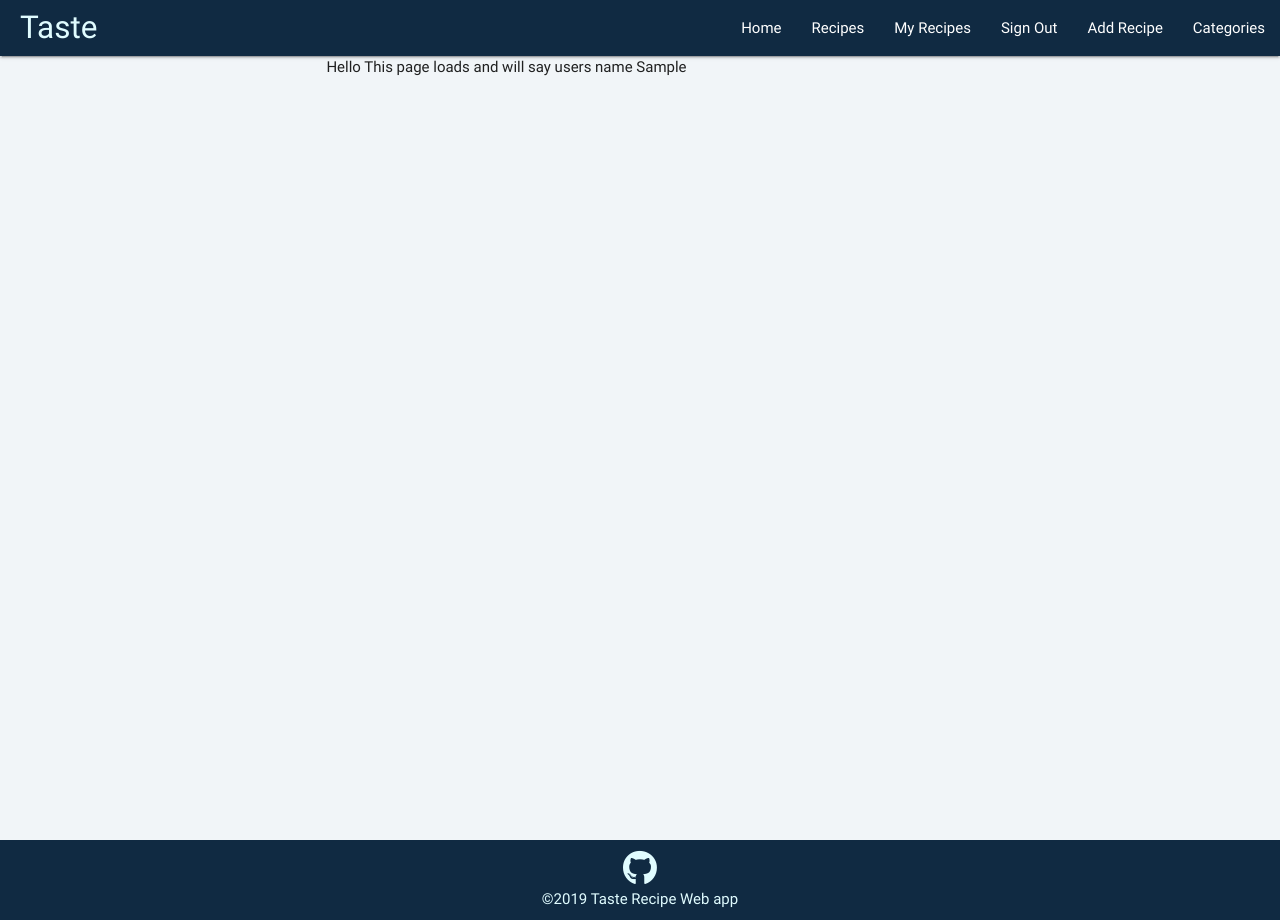
After one commit to CaseyScott/taste-recipe, a Flask app: a page that uses templates/base.html in a window 1280 px wide. The commit adds this page. Run offline with Flask 2, Linux system fonts and the light colour scheme; the visitor is signed in with stand-in values (Sample User, id 1); a database or web service that is not in the repository returns one stand-in record (values such as "Sample title"); some libraries are stand-ins or nearby versions.

Commit message:
signed in users recipes page added

```diff
--- a/app.py
+++ b/app.py
@@ -1,12 +1,12 @@
 import os
 import pymongo
-from flask import Flask, render_template, redirect, request, url_for,session, json
+from flask import Flask, render_template, redirect, request, url_for,session, json, flash
 from flask_pymongo import PyMongo
 from bson.objectid import ObjectId
-from flask_login import login_user
-from app.home import home
-from app import mongo, bcrypt, login_manager
-from app.home.user_loging_manager import User
+#from flask_login import login_user
+#from app.home import home
+#from app import mongo, bcrypt, login_manager
+#from app.home.user_loging_manager import User
 
 app = Flask(__name__)
 
@@ -25,60 +25,100 @@ else:
 
 mongo = PyMongo(app)
 
-
+"""
 @login_manager.user_loader
 def load_user(email):
     users = mongo.db.users.find_one({'email': email})
     if not users:
         return None
-    return User(users['email'])
+    return User(users['email'])"""
 
 @app.route('/')
-@cross_origin()
 def home():
     return render_template('home.html')
 
 
 
 #-----------------------------------------------Registion Form
-@home.route('/register', methods=['GET', 'POST'])
+@app.route('/register', methods=['POST'])
 def register():
-    if request.method == 'POST':
-        email = request.form['inputEmail']
-        password = request.form['inputPassword']
-        if mongo.db.users.find_one({'email': email}):
-            return redirect(url_for('home.sign'))
-        else:
-            mongo.db.users.insert({'email': email, 'password': bcrypt.generate_password_hash(password), 'authenticated': False})
-            return redirect(url_for('home.sign'))
-    return render_template('home/register.html')
+    requested_username = request.form.get("register_username")
+    new_password = request.form.get("register_password")
+    comfirm_password = request.form.get("comfirm_password")
+
+    if comfirm_password == new_password:
+        try:
+            existing_user = mongo.db.user_details.find_one(
+                {'username': requested_username}, {"username"})
+
+            if existing_user is None:
+
+                mongo.db.user_details.insert_one(registration_form())
+                session['user'] = requested_username
+                return redirect(
+                    url_for(
+                        'my_recipes',
+                        username=requested_username))
+
+            else:
+                return redirect(request.referrer)
+
+        except BaseException:
+            return redirect(request.referrer)
+
+    else:
+        return redirect(request.referrer)
+
+
+def registration_form():
+    data = {
+        "first_name": request.form.get('register_first_name'),
+        "last_name": request.form.get('register_last_name'),
+        "username": request.form.get('register_username'),
+        "email": request.form.get('register_email'),
+        "password": request.form.get('register_password'),
+    }
+    return data
 #-----------------------------------------------Registion Form
 
-#-------------------------------------------------------Log In Form
-@home.route('/sign', methods=['POST', 'GET'])
-def sign():
-    if request.method == 'POST':
-        email = request.form['inputEmail']
-        password = request.form['inputPassword']
-        user = mongo.db.users.find_one({'email': email})
-        if user:
-            if User.validate_login(user['password'], password):
-                user_obj = User(email)
-                login_user(user_obj)
-                return redirect(url_for('user.profile'))
-            else:
-                print('Incorrect Credentials')
+#---------------------------------------------------Sign In Form
+@app.route('/signin', methods=['POST'])
+def signin():
+
+    username = request.form.get('signin_username')
+    password = request.form.get('signin_password')
+
+    try:
+        user_doc_username = mongo.db.user_details.find_one(
+            {'username': username}, {'username'})
+        user_doc_password = mongo.db.user_details.find_one(
+            {'username': username}, {'password'})
+
+        stored_username = find_value(user_doc_username)
+        stored_password = find_value(user_doc_password)
+        if password == stored_password and username == stored_username:
+            if 'flash-message' in session:
+                session.pop('flash-message')
+            session['user'] = username
+            return redirect(url_for('my_recipes', username=username))
+
         else:
-            return redirect(url_for('home.register'))
-    return render_template('home/sign.html')
-#-------------------------------------------------------Log In Form
+            session['flash-message'] = 1
+            flash("Incorrect username or password")
+            return redirect(url_for('home'))
 
-#------------------------------------------Log Out
-@app.route('/logout')
-def logout():
+    except BaseException:
+        session['flash-message'] = 1
+        flash("Incorrect username or password")
+        return redirect(url_for('home'))
+#---------------------------------------Sign In Form
+
+#-------------------------------------Sign Out
+@app.route('/signout')
+def signout():
     session.pop('user')
     return redirect(url_for('index'))
-#-------------------------------------------------Log Out
+#---------------------------------------Sign Out
 
 #--------------------------------------------User session functions
 def find_value(variable):
@@ -112,6 +152,21 @@ def current_usernames():
 #--------------------------------------User session functions
 
 #--------------------------------------------------Recipes CRUD functionality
+@app.route("/recipes")
+def recipes():
+    usernames = current_usernames()
+    recipes = mongo.db.recipe.find()
+
+    pop_flask_message()
+
+    return render_template(
+        'recipes.html',
+        recipes=all_recipes,
+        cuisine_json=cuisine_json,
+        allergens_json=allergens_json,
+        usernames=usernames)
+
+
 @app.route('/get_recipes')
 def get_recipes():
     return render_template('recipes.html', recipes=mongo.db.recipes.find())
@@ -233,7 +288,7 @@ with open("data/allergen_category.json", "r") as file:
 #-------------------------------------------------My Recipes
 @app.route('/my_recipes/<username>')
 def my_recipes(username):
-    pop_flask_message() # FUNCTION 3
+    pop_flask_message()
     if session['user'] == username:
         user = mongo.db.user_details.find_one({"username": username})
         user_recipes = mongo.db.recipe.find({"username": session['user']})
--- a/templates/base.html
+++ b/templates/base.html
@@ -21,31 +21,31 @@
 
     <header class="container-fluid">
 
-<!--REGISTRATION FORM-->
+<!--register page-->
     <div class="register-signin-page register-page">
             <div id="inner-register-page" class="inner-register-page">
                 <h2>Registration</h2>
 
-                <form name="registrationform"  action="{{url_for('users/register')}}"  method='POST'>
+                <form name="registrationform"  action="{{url_for('register')}}"  method='POST'>
 
                     <div class="col-xs-12">
-                        <label class="inline hidden-xs" for="username">User Name:</label>
-                        <input class="inline" type="text" id="username" name="username" placeholder="User Name" required/>
+                        <label class="inline hidden-xs" for="register_username">User Name:</label>
+                        <input class="inline" type="text" id="register_username" name="register_username" placeholder="User Name" required/>
                     </div>
 
                     <div class="col-xs-12">
-                        <label class="inline hidden-xs" for="first_name">First Name:</label>
-                        <input class="inline" type="text" id="first_name" name="first_name" placeholder="User Name" required/>
+                        <label class="inline hidden-xs" for="register_first_name">First Name:</label>
+                        <input class="inline" type="text" id="register_first_name" name="register_first_name" placeholder="register_first_name" required/>
                     </div>
 
                     <div class="col-xs-12">
-                        <label class="inline hidden-xs" for="last_name">Last Name:</label>
-                        <input class="inline" type="text" id="last_name" name="last_name" placeholder="User Name" required/>
+                        <label class="inline hidden-xs" for="register_last_name">Last Name:</label>
+                        <input class="inline" type="text" id="register_last_name" name="register_last_name" placeholder="register_last_name" required/>
                     </div>
 
                     <div class="col-xs-12">
-                        <label class="inline hidden-xs" for="email">email:</label>
-                        <input class="inline" type="email" id="email" name="email" placeholder="User Name" required/>
+                        <label class="inline hidden-xs" for="register_email">email:</label>
+                        <input class="inline" type="email" id="register_email" name="email" placeholder="register_email" required/>
                     </div>
 
                     <div class="col-xs-12">
@@ -64,7 +64,7 @@
             </div>
         </div>
 
-<!--SIGN IN PAGE-->
+<!--Sign in page-->
         <div class="register-signin-page signin-page" {% if 'flash-message' in session %}style="display:block;" {% endif %}>
                 <div class="inner-signin-page">
                     <h2>Sign In</h2>
@@ -81,7 +81,7 @@
                             <input class="inline" type="text" id="signin_username" name="signin_username" placeholder="User Name" required/>
                         </div>
                         <div class="col-xs-12">
-                            <input class="inline" type="password" id="signin-password" name="signin_password" placeholder="Password" required/>
+                            <input class="inline" type="signin_password" id="signin_password" name="signin_password" placeholder="Password" required/>
                         </div>
 
                         <input class="inline" type="submit" value="Submit" />
@@ -103,10 +103,10 @@
                     <li><a href="{{url_for('get_recipes')}}">Recipes</a></li>
                     {% if 'user' in session %}
                     <li><a href="{{url_for('my_recipes', username = session['user'])}}">My Recipes</a></li>
-                    <li><a href="{{url_for('logout')}}">Log Out</a></li>
+                    <li><a href="{{url_for('signout')}}">Sign Out</a></li>
                     {% else %}
-                    <li><a href="{{url_for('users/register')}}">Register</a></li>
-                    <li><a href="{{url_for('users/login')}}">Log In</a></li>
+                    <li><a href="{{url_for('register')}}">Register</a></li>
+                    <li><a href="{{url_for('signin')}}">Sign In</a></li>
                     {% endif %}
                     <li><a href="{{url_for('add_recipe')}}">Add Recipe</a></li>
                     <li><a href="{{url_for('get_categories')}}">Categories</a></li>
@@ -120,11 +120,11 @@
                     <li><a href="{{url_for('home')}}">Home</a></li>
                     <li><a href="{{url_for('get_recipes')}}">Recipes</a></li>
                     {% if 'user' not in session %}
-                    <li><p class="{{url_for('users/register')}}">Register</p></li>
-                    <li><p class="{{url_for('users/login')}}">Log In</p></li>
+                    <li><p class="{{url_for('register')}}">Register</p></li>
+                    <li><p class="{{url_for('signin')}}">Sign In</p></li>
                     {% else %}
                     <li><a href="{{url_for('my_recipes', username = session['user'])}}">My Recipes</a></li>
-                    <li><a href="{{url_for('logout')}}">Log Out</a></li>
+                    <li><a href="{{url_for('signout')}}">Sign Out</a></li>
                     {% endif %}
 
 
--- /dev/null
+++ b/templates/my_recipes.html
@@ -0,0 +1,11 @@
+{% extends 'base.html' %} {% block content %}
+
+<main class="container main-container>
+
+  <p class="my-recipe-heading">Hello This page loads and will say users name {{ user.first_name }}</p>
+
+
+
+</main>
+
+{% endblock %}
```
Also changed, not shown: static/css/style.css (+64 -1 lines).
